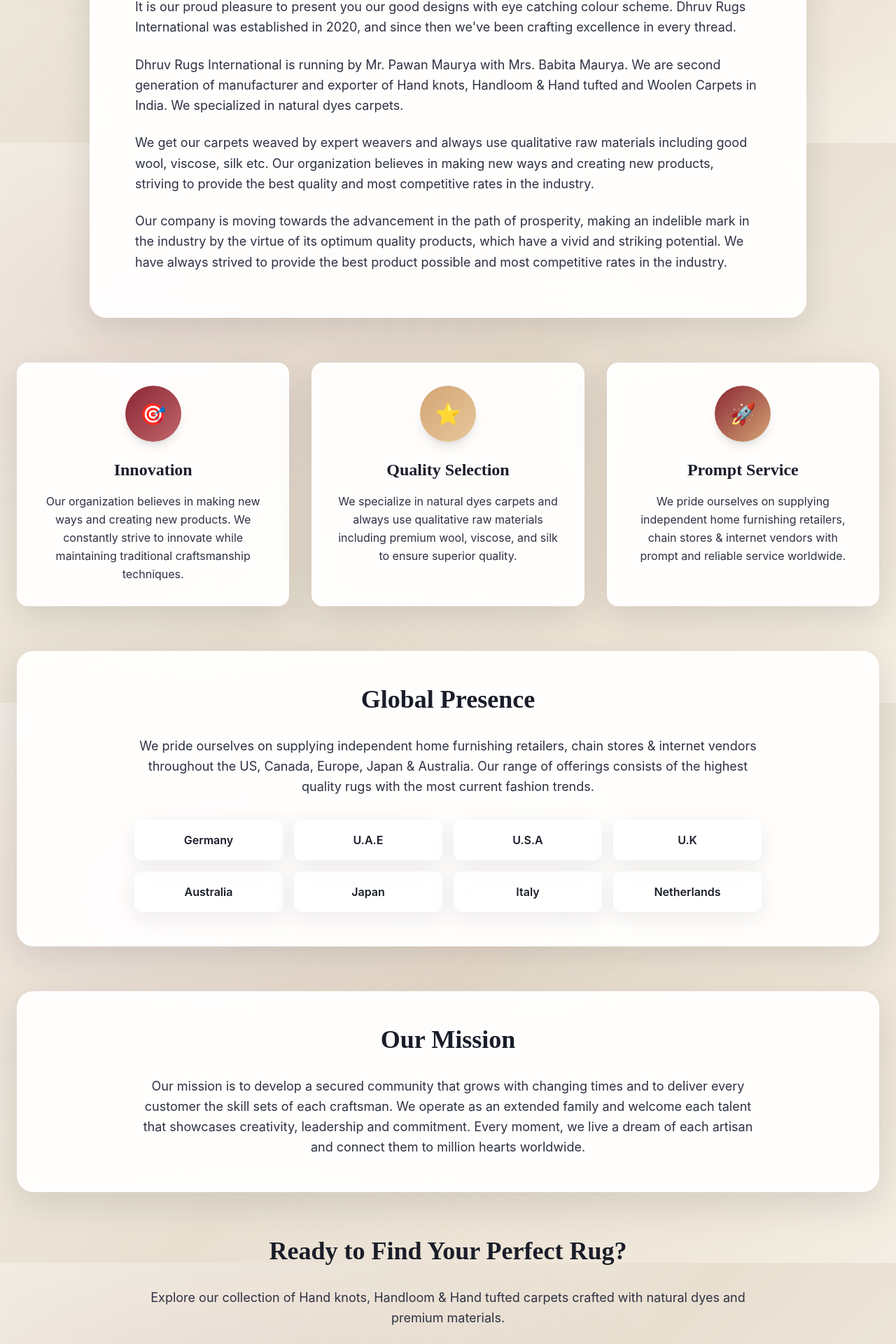
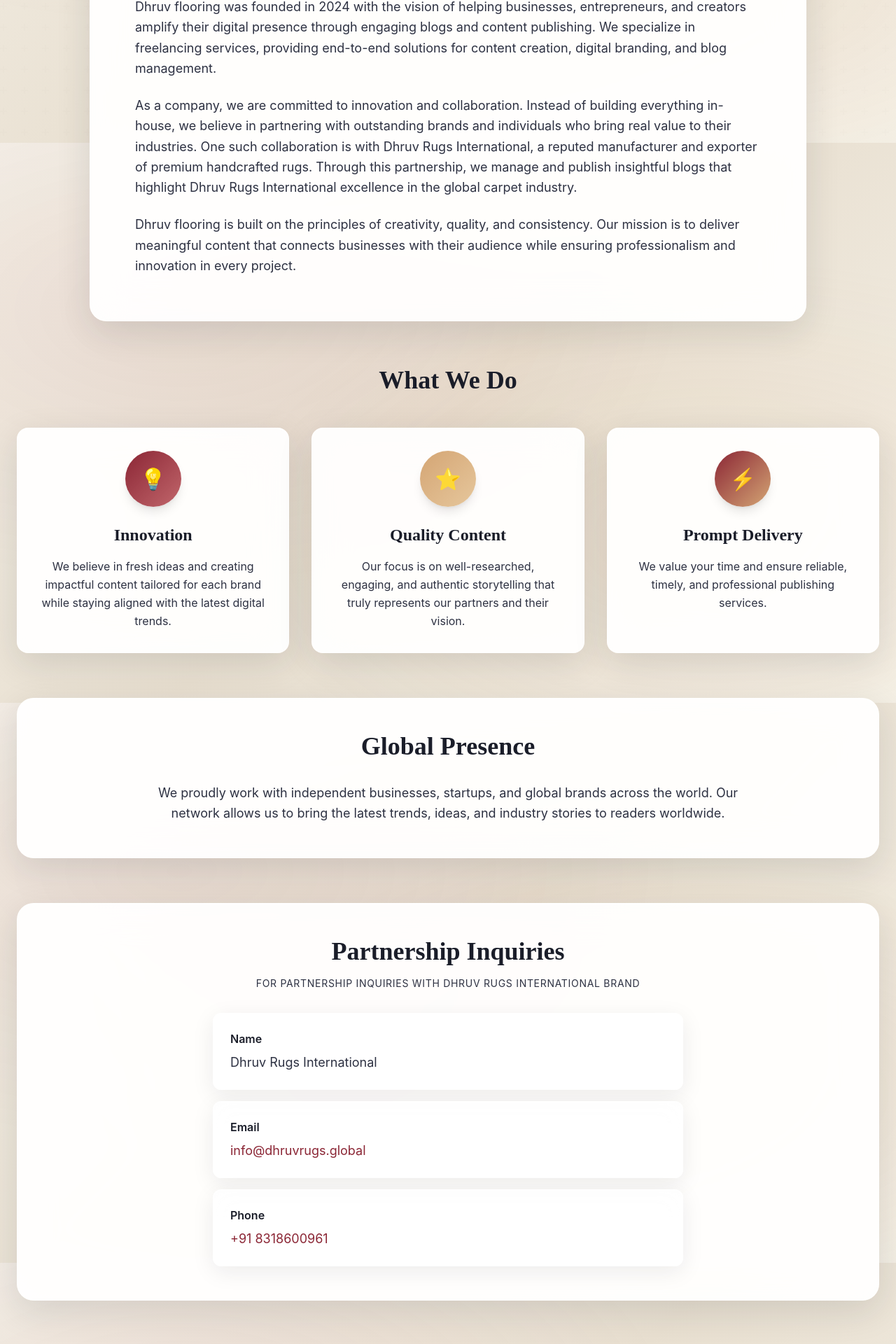
Before and after one commit to SurajCodes-lab/dhruvrugs_blogsite2.0, a Next.js app: page /about in a window 1280 px wide. Shown: the part 596-2516 px from the top of the page at 70% size. Built offline with nearby package versions, Linux system fonts and the light colour scheme.

Commit message:
content-update-in-footer-and-about-page

```diff
--- a/src/app/about/page.js
+++ b/src/app/about/page.js
@@ -15,11 +15,11 @@
             </div>
 
             <h1 className="font-playfair text-5xl md:text-6xl font-bold text-[#1a1d29] tracking-tight">
-              About DHRUV Rugs International
+              About Dhruv Flooring
             </h1>
 
             <p className="text-lg text-[#2d3142] max-w-2xl mx-auto">
-              Crafting Excellence Since 2020 - Second generation manufacturer and exporter of premium handcrafted rugs
+              Crafting Digital Excellence Since 2024 – Freelancers and content creators partnering with brands to share their stories worldwide
             </p>
 
             <div className="flex items-center justify-center gap-4 pt-4">
@@ -35,30 +35,29 @@
               <h2 className="font-playfair text-3xl md:text-4xl font-bold text-[#1a1d29] mb-8 text-center">Our Story</h2>
               <div className="space-y-6 text-[#2d3142] text-lg leading-relaxed">
                 <p>
-                  It is our proud pleasure to present you our good designs with eye catching colour scheme. Dhruv Rugs International was established in 2020, and since then we've been crafting excellence in every thread.
+                  Dhruv flooring was founded in 2024 with the vision of helping businesses, entrepreneurs, and creators amplify their digital presence through engaging blogs and content publishing. We specialize in freelancing services, providing end-to-end solutions for content creation, digital branding, and blog management.
                 </p>
                 <p>
-                  Dhruv Rugs International is running by Mr. Pawan Maurya with Mrs. Babita Maurya. We are second generation of manufacturer and exporter of Hand knots, Handloom & Hand tufted and Woolen Carpets in India. We specialized in natural dyes carpets.
+                  As a company, we are committed to innovation and collaboration. Instead of building everything in-house, we believe in partnering with outstanding brands and individuals who bring real value to their industries. One such collaboration is with Dhruv Rugs International, a reputed manufacturer and exporter of premium handcrafted rugs. Through this partnership, we manage and publish insightful blogs that highlight Dhruv Rugs International excellence in the global carpet industry.
                 </p>
                 <p>
-                  We get our carpets weaved by expert weavers and always use qualitative raw materials including good wool, viscose, silk etc. Our organization believes in making new ways and creating new products, striving to provide the best quality and most competitive rates in the industry.
-                </p>
-                <p>
-                  Our company is moving towards the advancement in the path of prosperity, making an indelible mark in the industry by the virtue of its optimum quality products, which have a vivid and striking potential. We have always strived to provide the best product possible and most competitive rates in the industry.
+                  Dhruv flooring is built on the principles of creativity, quality, and consistency. Our mission is to deliver meaningful content that connects businesses with their audience while ensuring professionalism and innovation in every project.
                 </p>
               </div>
             </div>
           </div>
 
           {/* Values */}
-          <div className="grid md:grid-cols-3 gap-8 mb-16">
+          <div className="mb-16">
+            <h2 className="font-playfair text-3xl md:text-4xl font-bold text-[#1a1d29] mb-12 text-center">What We Do</h2>
+            <div className="grid md:grid-cols-3 gap-8">
               <div className="glass-card rounded-2xl p-8 text-center hover:shadow-2xl transition-all duration-300 hover:-translate-y-2 group">
                 <div className="w-20 h-20 bg-gradient-to-br from-[#8b2635] to-[#c1666b] rounded-full mx-auto mb-6 flex items-center justify-center text-white text-3xl shadow-lg group-hover:scale-110 transition-transform">
-                🎯
+                  💡
                 </div>
                 <h3 className="font-playfair text-2xl font-bold text-[#1a1d29] mb-4">Innovation</h3>
                 <p className="text-[#2d3142] leading-relaxed">
-                Our organization believes in making new ways and creating new products. We constantly strive to innovate while maintaining traditional craftsmanship techniques.
+                  We believe in fresh ideas and creating impactful content tailored for each brand while staying aligned with the latest digital trends.
                 </p>
               </div>
 
@@ -66,54 +65,59 @@
                 <div className="w-20 h-20 bg-gradient-to-br from-[#d4a574] to-[#e6c79c] rounded-full mx-auto mb-6 flex items-center justify-center text-white text-3xl shadow-lg group-hover:scale-110 transition-transform">
                   ⭐
                 </div>
-              <h3 className="font-playfair text-2xl font-bold text-[#1a1d29] mb-4">Quality Selection</h3>
+                <h3 className="font-playfair text-2xl font-bold text-[#1a1d29] mb-4">Quality Content</h3>
                 <p className="text-[#2d3142] leading-relaxed">
-                We specialize in natural dyes carpets and always use qualitative raw materials including premium wool, viscose, and silk to ensure superior quality.
+                  Our focus is on well-researched, engaging, and authentic storytelling that truly represents our partners and their vision.
                 </p>
               </div>
 
               <div className="glass-card rounded-2xl p-8 text-center hover:shadow-2xl transition-all duration-300 hover:-translate-y-2 group">
                 <div className="w-20 h-20 bg-gradient-to-br from-[#8b2635] to-[#d4a574] rounded-full mx-auto mb-6 flex items-center justify-center text-white text-3xl shadow-lg group-hover:scale-110 transition-transform">
-                🚀
+                  ⚡
                 </div>
-              <h3 className="font-playfair text-2xl font-bold text-[#1a1d29] mb-4">Prompt Service</h3>
+                <h3 className="font-playfair text-2xl font-bold text-[#1a1d29] mb-4">Prompt Delivery</h3>
                 <p className="text-[#2d3142] leading-relaxed">
-                We pride ourselves on supplying independent home furnishing retailers, chain stores & internet vendors with prompt and reliable service worldwide.
+                  We value your time and ensure reliable, timely, and professional publishing services.
                 </p>
+              </div>
             </div>
           </div>
 
           {/* Global Presence */}
           <div className="glass-card rounded-3xl p-12 mb-16 text-center shadow-xl">
             <h2 className="font-playfair text-3xl md:text-4xl font-bold text-[#1a1d29] mb-8">Global Presence</h2>
-            <p className="text-lg text-[#2d3142] mb-8 max-w-4xl mx-auto leading-relaxed">
-              We pride ourselves on supplying independent home furnishing retailers, chain stores & internet vendors throughout the US, Canada, Europe, Japan & Australia. Our range of offerings consists of the highest quality rugs with the most current fashion trends.
+            <p className="text-lg text-[#2d3142] max-w-4xl mx-auto leading-relaxed">
+              We proudly work with independent businesses, startups, and global brands across the world. Our network allows us to bring the latest trends, ideas, and industry stories to readers worldwide.
             </p>
+          </div>
 
-            <div className="grid grid-cols-2 md:grid-cols-4 gap-4 max-w-4xl mx-auto">
-              {["Germany", "U.A.E", "U.S.A", "U.K", "Australia", "Japan", "Italy", "Netherlands"].map((country) => (
-                <div key={country} className="glass rounded-xl p-4 hover:glass-accent transition-all duration-300 hover:-translate-y-1">
-                  <span className="text-[#1a1d29] font-semibold">{country}</span>
+          {/* Partnership Contact */}
+          <div className="glass-card rounded-3xl p-12 mb-16 shadow-xl">
+            <div className="text-center mb-8">
+              <h2 className="font-playfair text-3xl md:text-4xl font-bold text-[#1a1d29]">Partnership Inquiries</h2>
+              <p className="text-sm text-[#2d3142] mt-4 uppercase tracking-wider">For partnership inquiries with Dhruv Rugs International brand</p>
             </div>
-              ))}
+            <div className="max-w-2xl mx-auto space-y-4">
+              <div className="glass rounded-xl p-6 hover:glass-accent transition-all duration-300">
+                <p className="text-[#1a1d29] font-semibold mb-2">Name</p>
+                <p className="text-[#2d3142] text-lg">Dhruv Rugs International</p>
+              </div>
+              <div className="glass rounded-xl p-6 hover:glass-accent transition-all duration-300">
+                <p className="text-[#1a1d29] font-semibold mb-2">Email</p>
+                <a href="mailto:info@dhruvrugs.global" className="text-[#8b2635] text-lg hover:underline">info@dhruvrugs.global</a>
+              </div>
+              <div className="glass rounded-xl p-6 hover:glass-accent transition-all duration-300">
+                <p className="text-[#1a1d29] font-semibold mb-2">Phone</p>
+                <a href="tel:+918318600961" className="text-[#8b2635] text-lg hover:underline">+91 8318600961</a>
               </div>
             </div>
-
-          {/* Mission */}
-          <div className="glass-card rounded-3xl p-12 mb-16 shadow-xl">
-            <div className="text-center mb-8">
-              <h2 className="font-playfair text-3xl md:text-4xl font-bold text-[#1a1d29]">Our Mission</h2>
-            </div>
-            <p className="text-lg text-[#2d3142] leading-relaxed text-center max-w-4xl mx-auto">
-              Our mission is to develop a secured community that grows with changing times and to deliver every customer the skill sets of each craftsman. We operate as an extended family and welcome each talent that showcases creativity, leadership and commitment. Every moment, we live a dream of each artisan and connect them to million hearts worldwide.
-            </p>
           </div>
 
           {/* CTA */}
           <div className="text-center">
-            <h2 className="font-playfair text-3xl md:text-4xl font-bold text-[#1a1d29] mb-8">Ready to Find Your Perfect Rug?</h2>
+            <h2 className="font-playfair text-3xl md:text-4xl font-bold text-[#1a1d29] mb-8">Ready to Amplify Your Brand?</h2>
             <p className="max-w-4xl mx-auto text-lg text-[#2d3142] leading-relaxed mb-8">
-              Explore our collection of Hand knots, Handloom & Hand tufted carpets crafted with natural dyes and premium materials.
+              Let's collaborate to create meaningful content that connects your business with your audience.
             </p>
             <Link
               href="/contact"
--- a/src/components/Footer.js
+++ b/src/components/Footer.js
@@ -48,7 +48,7 @@
               Discover the artistry of premium rugs and carpets. Expert insights, care tips,
               and design inspiration for transforming your space.
             </p>
-            <div className="flex gap-4">
+            {/* <div className="flex gap-4">
               {socialLinks.map((social) => (
                 <Link
                   key={social.label}
@@ -59,7 +59,7 @@
                   {social.icon}
                 </Link>
               ))}
-            </div>
+            </div> */}
           </div>
 
           {/* Navigation */}
@@ -106,23 +106,23 @@
                 <span className="text-[#d4a574] text-xl mt-0.5">📧</span>
                 <div>
                   <p className="font-medium">Email</p>
-                  <p className="text-sm">info@dhruvrugs.com</p>
+                  <p className="text-sm">  info@dhruvrugs.global</p>
                 </div>
               </div>
-              <div className="flex items-start gap-3 text-white/70 hover:text-white transition-colors group">
+              {/* <div className="flex items-start gap-3 text-white/70 hover:text-white transition-colors group">
                 <span className="text-[#d4a574] text-xl mt-0.5">📞</span>
                 <div>
                   <p className="font-medium">Phone</p>
                   <p className="text-sm">+91 98765 43210</p>
                 </div>
-              </div>
-              <div className="flex items-start gap-3 text-white/70 hover:text-white transition-colors group">
+              </div> */}
+              {/* <div className="flex items-start gap-3 text-white/70 hover:text-white transition-colors group">
                 <span className="text-[#d4a574] text-xl mt-0.5">📍</span>
                 <div>
                   <p className="font-medium">Location</p>
                   <p className="text-sm">Mumbai, India</p>
                 </div>
-              </div>
+              </div> */}
             </div>
           </div>
         </div>
@@ -132,7 +132,7 @@
           <p className="text-white/60 text-sm">
             © {new Date().getFullYear()} Dhruv Rugs International. All rights reserved.
           </p>
-          <div className="flex gap-6 text-sm">
+          {/* <div className="flex gap-6 text-sm">
             <Link href="/privacy" className="text-white/60 hover:text-[#d4a574] transition-colors">
               Privacy Policy
             </Link>
@@ -142,7 +142,7 @@
             <Link href="/sitemap" className="text-white/60 hover:text-[#d4a574] transition-colors">
               Sitemap
             </Link>
-          </div>
+          </div> */}
         </div>
       </div>
     </footer>
--- a/src/components/Header.js
+++ b/src/components/Header.js
@@ -48,7 +48,7 @@
           <div className="h-14 w-auto relative">
             {!imageError ? (
               <Image
-                src="/dhruv-logo.jpg"
+                src="/"
                 alt="Dhruv Rugs International"
                 width={200}
                 height={56}
```
Also changed, not shown: 1 other file (tests, documents, lock files or other folders). Lines whose indentation alone changed are shown as unchanged.
